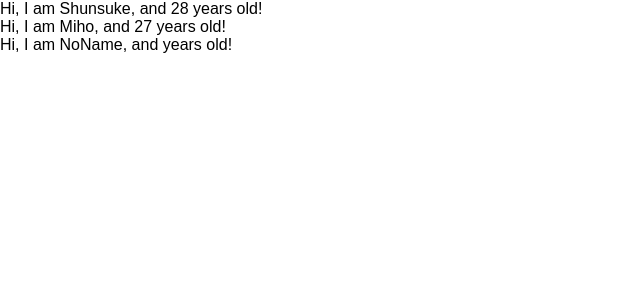
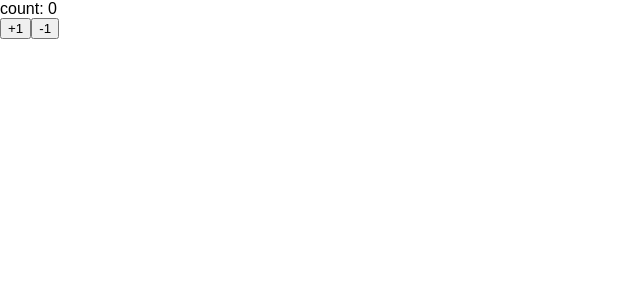
Before and after one commit to s2-yagi/udemy-react-redux-crud-application, a React (Create React App) app: page / in a window 1280 px wide. Shown: the top 300 px of the page, without its empty margins (0-640 px from the left). Built offline with nearby package versions, Linux system fonts and the light colour scheme.

Commit message:
learn state

```diff
--- a/src/App.js
+++ b/src/App.js
@@ -1,30 +1,30 @@
-import React from 'react';
-import PropTypes from 'prop-types';
+import React, { Component } from 'react';
 
-const App = () => {
-  const profiles = [
-    {name: "Shunsuke", age: 28},
-    {name: "Miho", age: 27},
-    {name: "NoName"}
-  ]
-  return (
-    <div>
-      {
-        profiles.map((profile, index) => {
-          return <User name={profile.name} age={profile.age} key={index}/>
-        })
-      }
-    </div>
-  )
-}
+const App = () => (<Counter></Counter>)
 
-const User = (props) => {
-  return <div>Hi, I am {props.name}, and {props.age} years old! </div>
-}
+class Counter extends Component {
+  constructor(props) {
+    super(props)
+    this.state = {count: 0}
+  }
 
-User.propTypes = {
-  name: PropTypes.string,
-  age: PropTypes.number.isRequired
+  handlePlusBotton = () => {
+    this.setState({ count: this.state.count + 1})
+  }
+
+  handleMinusBotton = () => {
+    this.setState({ count: this.state.count - 1})
+  }
+
+  render() {
+    return (
+      <React.Fragment>
+      <div>count: { this.state.count }</div>
+      <button onClick={this.handlePlusBotton}>+1</button>
+      <button onClick={this.handleMinusBotton}>-1</button>
+      </React.Fragment>
+    )
+  }
 }
 
 export default App;
```
